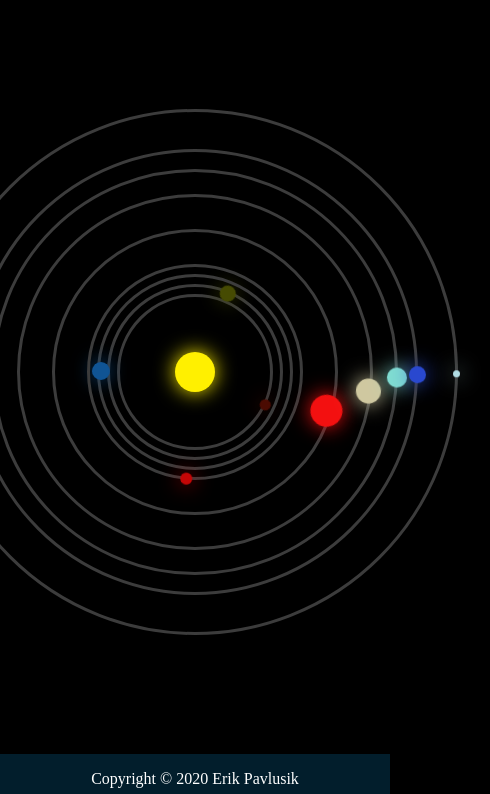
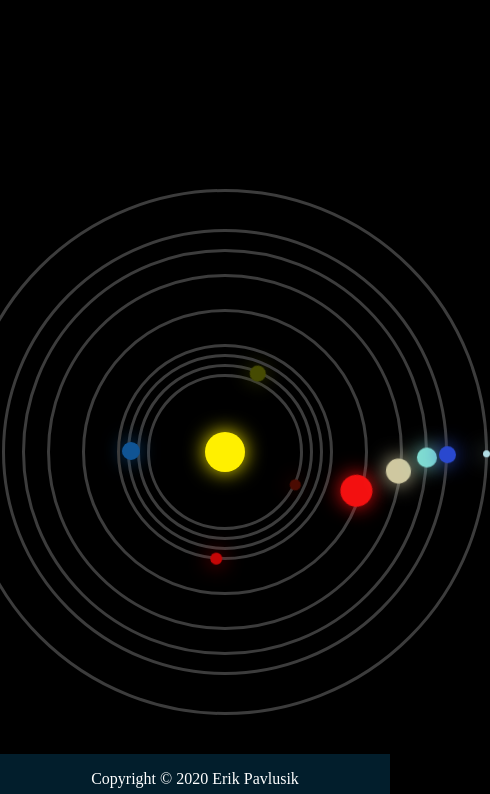
Before and after one commit to epavlusik/solarsystemlive, a plain HTML site: page index.html in a window 390 px wide. Shown: the part 50-844 px from the top of the page, 490 px wide, since content can reach past the window. Drawn offline with Linux system fonts and the light colour scheme.

Commit message:
adding media query

```diff
--- a/styles.css
+++ b/styles.css
@@ -362,6 +362,13 @@ footer {
     right: -5px;
     box-shadow:0 0 20px #b0dce4;
 }
+@media(max-width: 768px){
+
+ .container,.cyrcle2,.cyrcle3,.cyrcle4,.cyrcle5,.cyrcle6,.cyrcle7,.cyrcle8,.cyrcle9 {
+    margin-top: 80px;
+    margin-left:30px;
+ }
+}
 @keyframes animate {
     0%
     {
```
